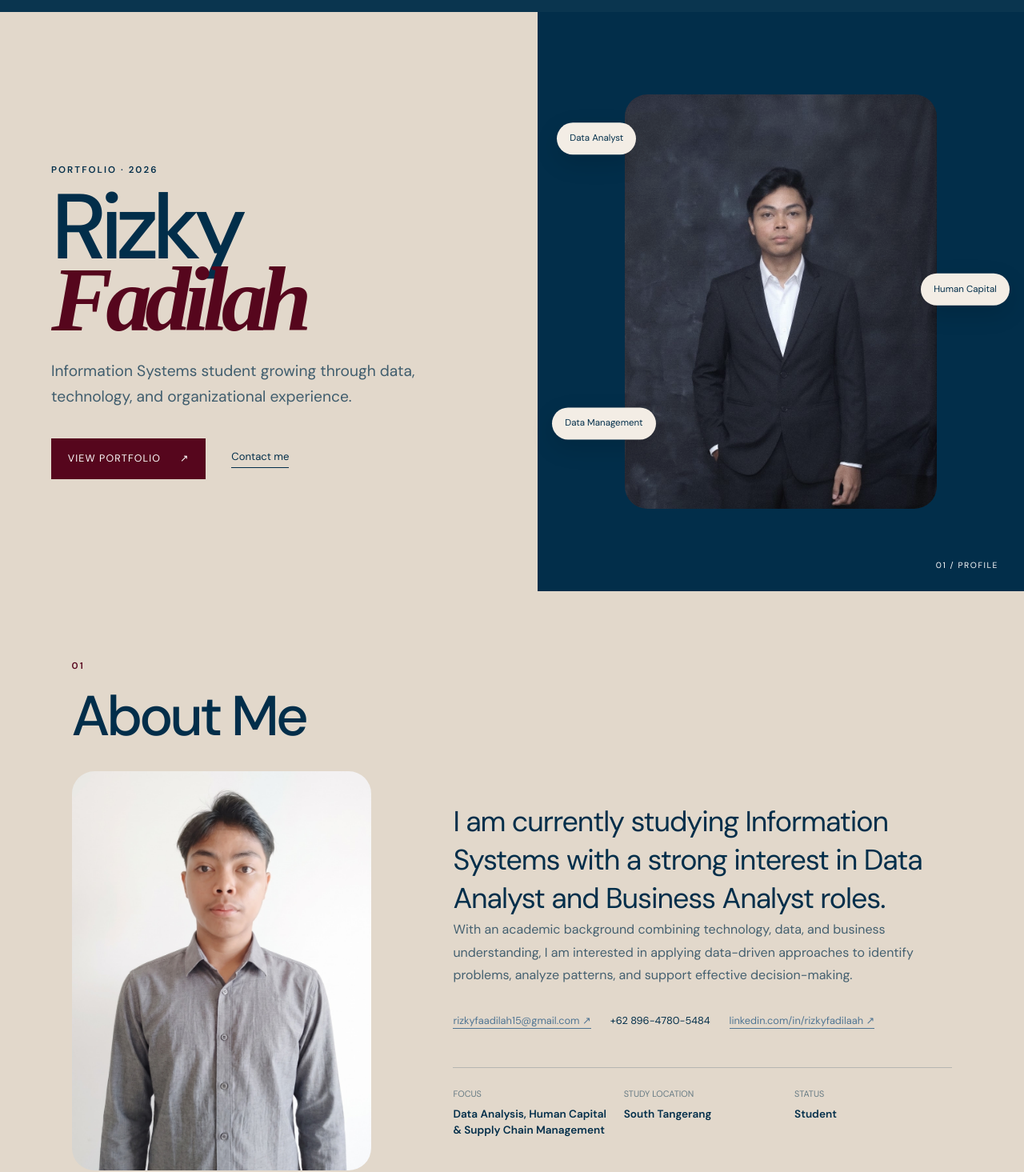
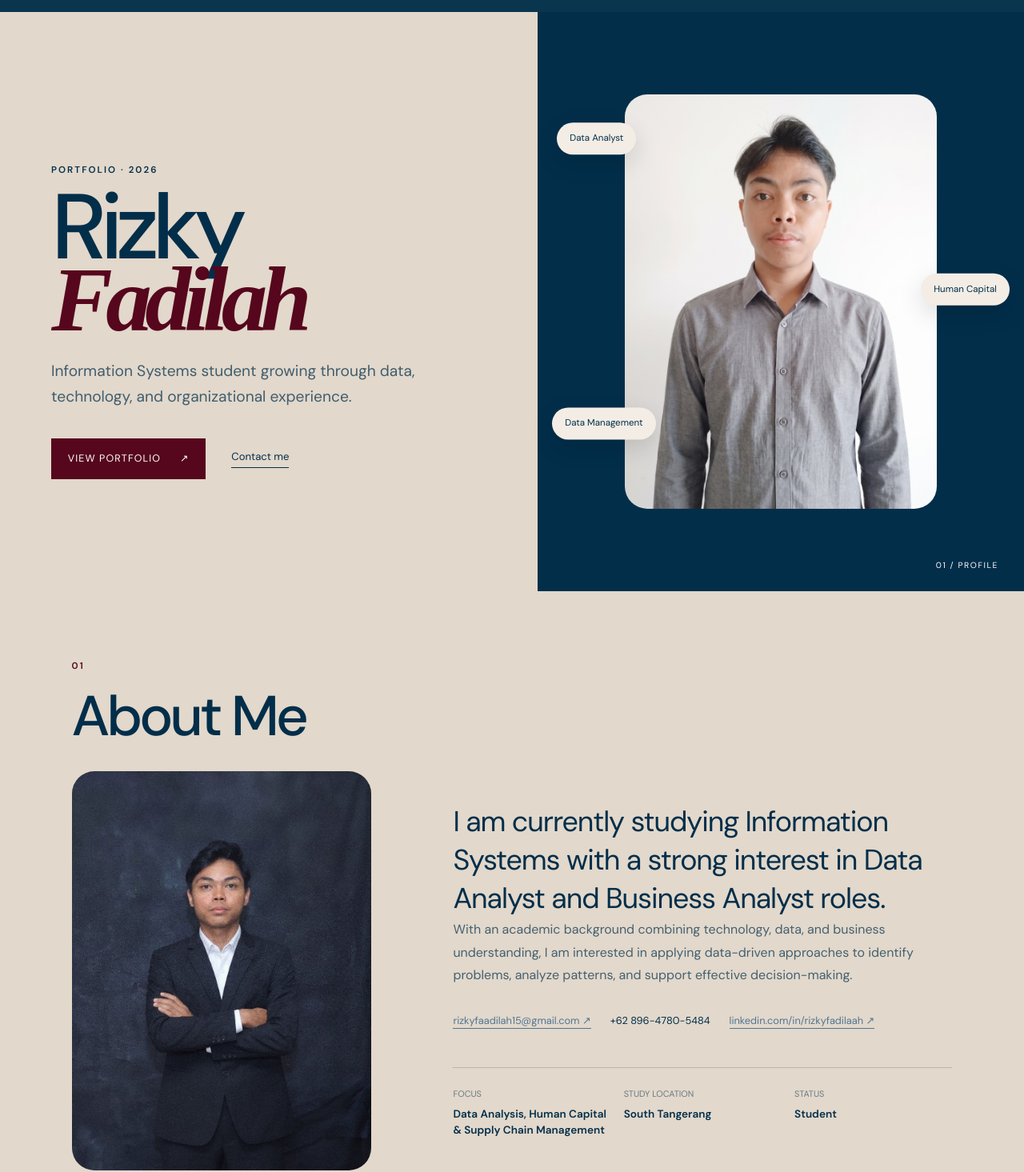
Before and after one commit to rizkyfa26/web-portofolio-rizfad, a React (Vite) app: page / in a window 1280 px wide. Shown: the part 61-1526 px from the top of the page at 80% size. Built offline with nearby package versions, Linux system fonts and the light colour scheme; the HTML template or start-up script is replaced by a standard one; a web font is replaced by a local one.

Commit message:
foto about me baru dan perbaiki filter foto hero

```diff
--- a/src/App.tsx
+++ b/src/App.tsx
@@ -292,7 +292,7 @@ export default function App() {
           </div>
           <div className="hero-visual">
             <div className="portrait-frame">
-              <img src="./assets/hero-formal.jpg" alt="Portrait of Rizky Fadilah" />
+              <img src="./assets/rizky.jpeg" alt="Portrait of Rizky Fadilah" />
             </div>
             <span className="bubble bubble-one">Data Analyst</span>
             <span className="bubble bubble-two">Human Capital</span>
@@ -305,7 +305,7 @@ export default function App() {
           <SectionTitle eyebrow="01">About Me</SectionTitle>
           <div className="about-grid">
             <div className="about-photo">
-              <img src="./assets/rizky.jpeg" alt="Rizky Fadilah wearing a gray shirt" />
+              <img src="./assets/about-arms.jpg" alt="Rizky Fadilah in a formal suit with arms crossed" />
             </div>
             <div className="about-copy">
               <p className="lead">
--- a/src/index.css
+++ b/src/index.css
@@ -44,7 +44,7 @@ img { display: block; max-width: 100%; }
 .text-link { font-size: .82rem; border-bottom: 1px solid var(--navy); padding-bottom: .25rem; }
 .hero-visual { min-height: 650px; position: relative; background: var(--navy); display: flex; align-items: flex-end; justify-content: center; }
 .portrait-frame { height: 88%; width: 78%; overflow: hidden; border-radius: 48% 48% 0 0; }
-.portrait-frame img { width: 100%; height: 100%; object-fit: cover; object-position: center 15%; filter: saturate(.7) contrast(1.02); }
+.portrait-frame img { width: 100%; height: 100%; object-fit: cover; object-position: center 15%; filter: none; }
 .bubble { position: absolute; padding: .7rem 1rem; border-radius: 999px; color: var(--navy); background: var(--paper); font-size: .72rem; box-shadow: 0 10px 30px rgba(0,0,0,.13); animation: float 4s ease-in-out infinite; }
 .bubble-one { top: 20%; left: 5%; }
 .bubble-two { top: 43%; right: 3%; animation-delay: -1.3s; }
```
